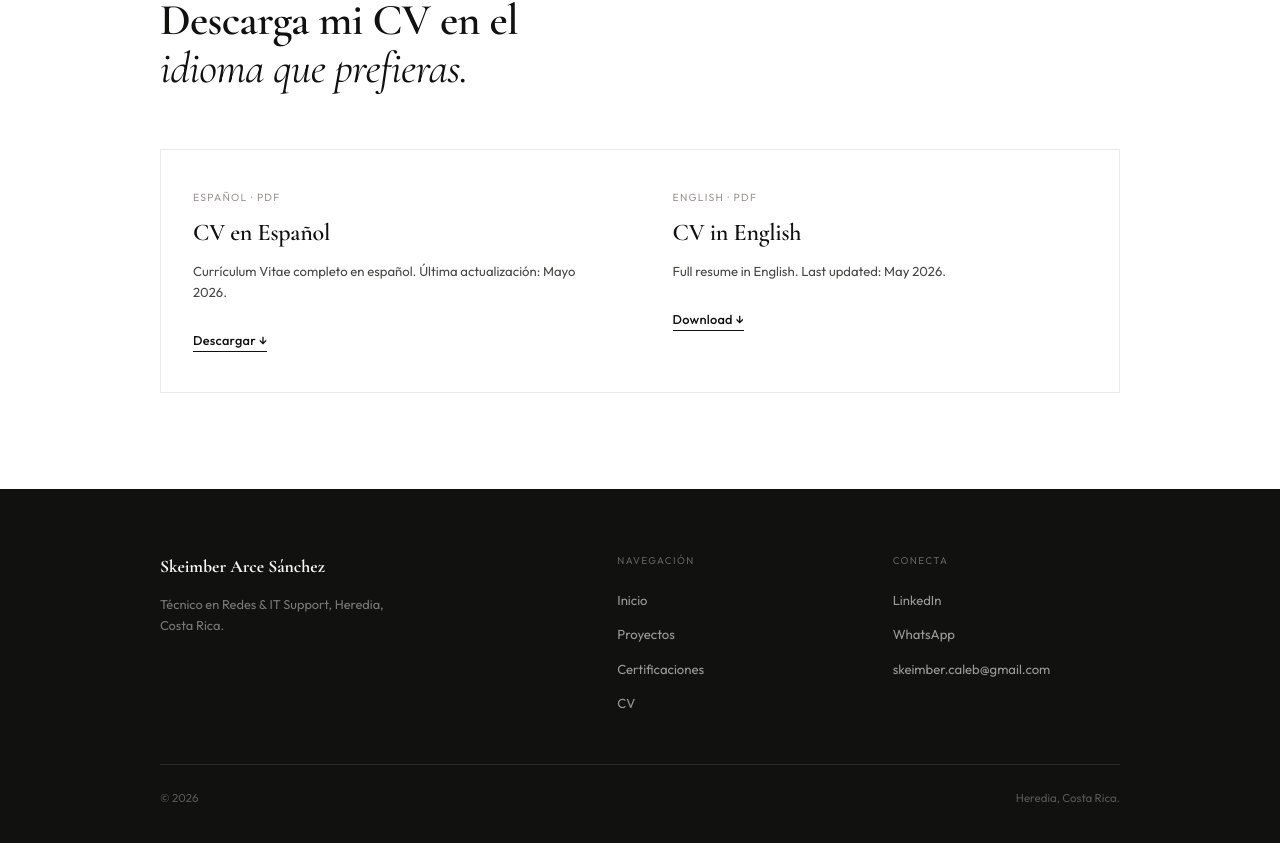
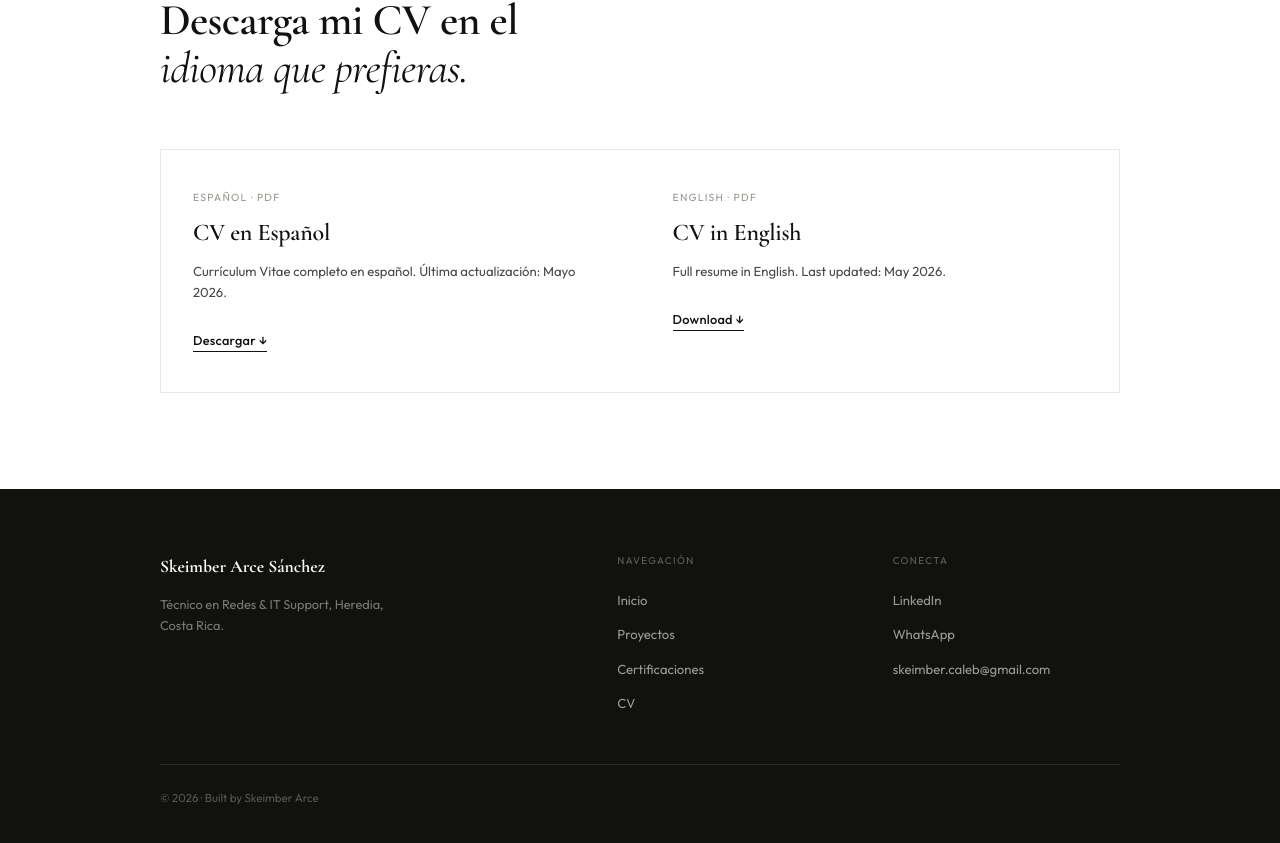
Before and after one commit to skeimber-design/Personal_Web, a plain HTML site: page index.html in a window 1280 px wide. Shown: the part 3320-4163 px from the top of the page. Drawn offline with nearby package versions, Linux system fonts and the light colour scheme.

Commit message:
Update index.html

```diff
--- a/index.html
+++ b/index.html
@@ -303,8 +303,7 @@ footer{background:var(--ink);color:var(--bg);padding:4rem 2rem 0}
       </div>
     </div>
     <div class="footer-bottom">
-      <span>© 2026 </span>
-      <span>Heredia, Costa Rica.</span>
+      <span>© 2026 · Built by Skeimber Arce </span>
     </div>
     <div class="footer-big">Skeimber Arce Sánchez.</div>
   </div>
```
